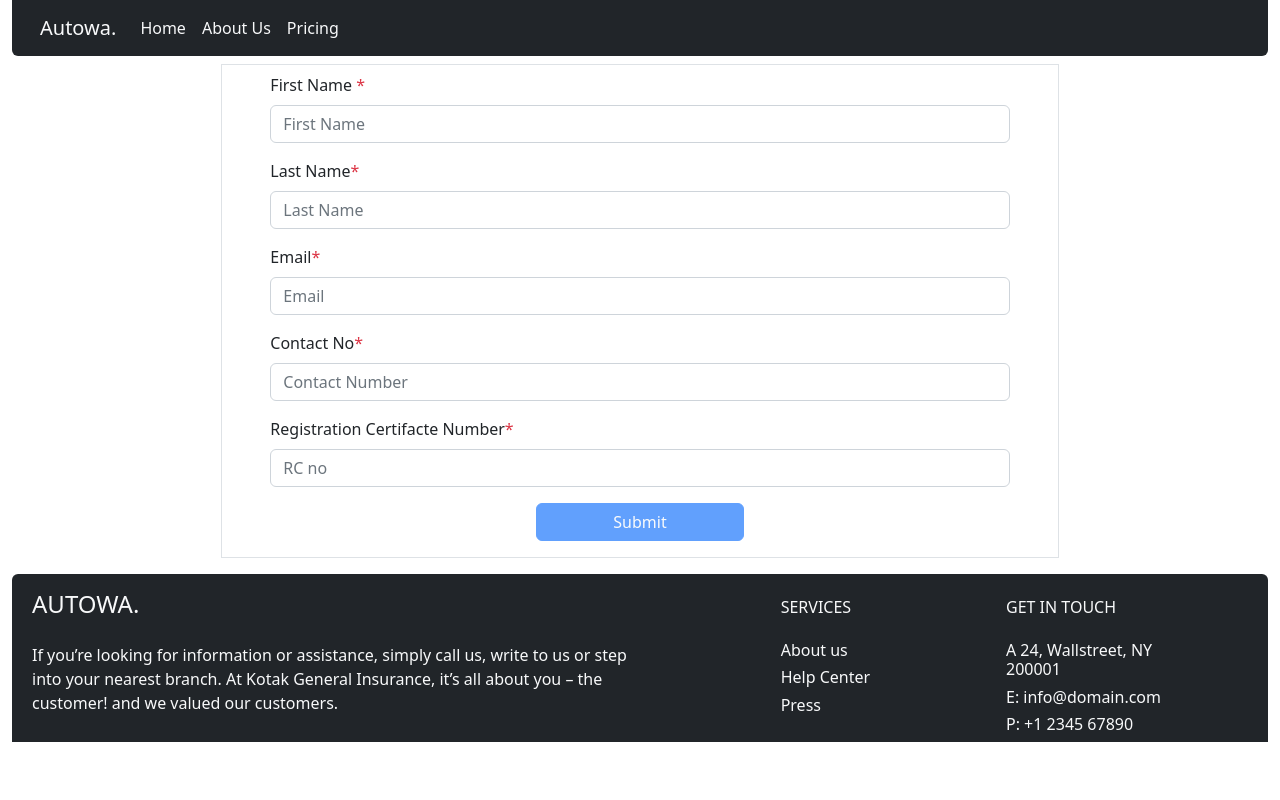
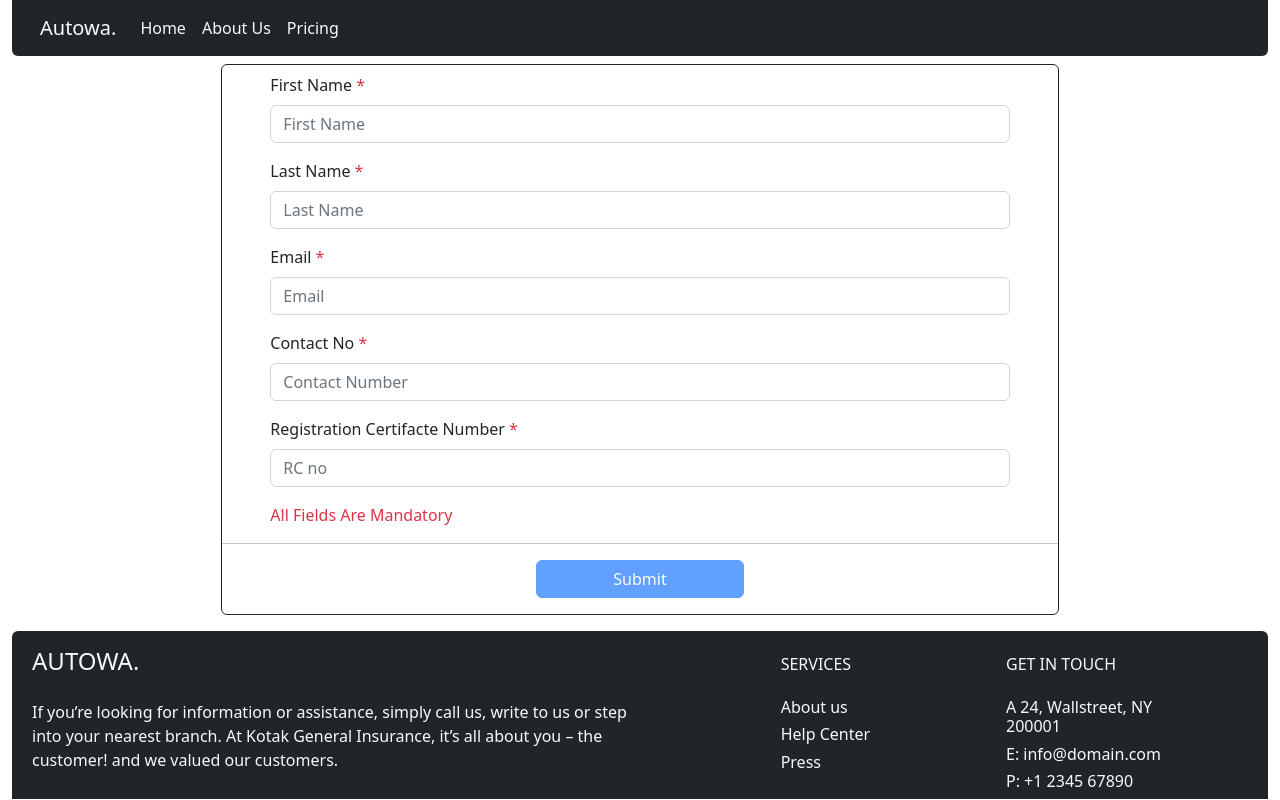
Before and after one commit to FSTeam3/ReactStatic, a React (Create React App) app: page /forms in a window 1280 px wide. Built offline with nearby package versions, Linux system fonts and the light colour scheme.

Commit message:
span added in form

```diff
--- a/src/compo/Forms.js
+++ b/src/compo/Forms.js
@@ -88,7 +88,7 @@ function Form() {
   }
   return (
     <>
-      <form onSubmit={handleSubmit} className='col-md-8 mx-auto mt-2 border border-round'>
+      <form onSubmit={handleSubmit} className='col-md-8 mx-auto mt-2 border rounded border-dark'>
         <div className="mb-3 mx-5 mt-2">
           <label for="fname" className="form-label">First Name <span className='text-danger'>*</span></label>
           <input placeholder="First Name" className='form-control' onBlur={checkSubmitButtom} on onChange={e => setFirstName(e.target.value)} />
@@ -97,30 +97,32 @@ function Form() {
 
 
         <div className="mb-3 mx-5 mt-2">
-          <label for="lname" className="form-label">Last Name<span className='text-danger'>*</span></label>
+          <label for="lname" className="form-label">Last Name <span className='text-danger'>*</span></label>
           <input placeholder="Last Name" className='form-control' onBlur={checkSubmitButtom} onChange={e => setLastName(e.target.value)} />
           {error && lastName.length <= 0 ?
             <label className='text-danger'>Last Name can't be Empty</label> : ""}</div>
 
 
             <div className="mb-3 mx-5 mt-2">
-          <label for="email" className="form-label">Email<span className='text-danger'>*</span></label>
+          <label for="email" className="form-label">Email <span className='text-danger'>*</span></label>
           <input placeholder="Email" type="email" className='form-control' onBlur={checkSubmitButtom} onChange={e => setEmail(e.target.value)} />
           {error && email.length <= 0 ?
             <label className='text-danger'>Email can't be Empty</label> : ""}</div>
 
             <div className="mb-3 mx-5 mt-2">
-          <label for="fname" className="form-label">Contact No<span className='text-danger'>*</span></label>
+          <label for="fname" className="form-label">Contact No <span className='text-danger'>*</span></label>
           <input placeholder="Contact Number" className='form-control' onBlur={checkSubmitButtom}  onChange={e => setNumber(e.target.value)} />
           {error && (number.length  <= 0) ?
             <label className='text-danger'>Contact number should be 10 digits</label> : ""}</div>
             <div className="mb-3 mx-5 mt-2">
-          <label for="fname" className="form-label">Registration Certifacte Number<span className='text-danger'>*</span></label>
+          <label for="fname" className="form-label">Registration Certifacte Number <span className='text-danger'>*</span></label>
 
           <input placeholder="RC no" className='form-control' onBlur={checkSubmitButtom} onChange={e => setRcno(e.target.value)} />
           {error && rcno.length <= 0 ?
             <label className='text-danger'>Registration Certifacte Number can't be Empty</label> : ""}</div>
         <div>
+        <span className='text-danger mb-3 mx-5 mt-2'>All Fields Are Mandatory</span>
+       <hr/>
           {<div className='d-flex justify-content-center'><button className={ error ? 'btn btn-primary mx-5 mb-3 w-50' : 'btn btn-primary mx-5 mb-3 disabled w-25'} style={{'marginLeft':'auto'}} >
             <Link className="nav-link text-light" to="/pricing">Submit</Link>
           </button></div>}
```
